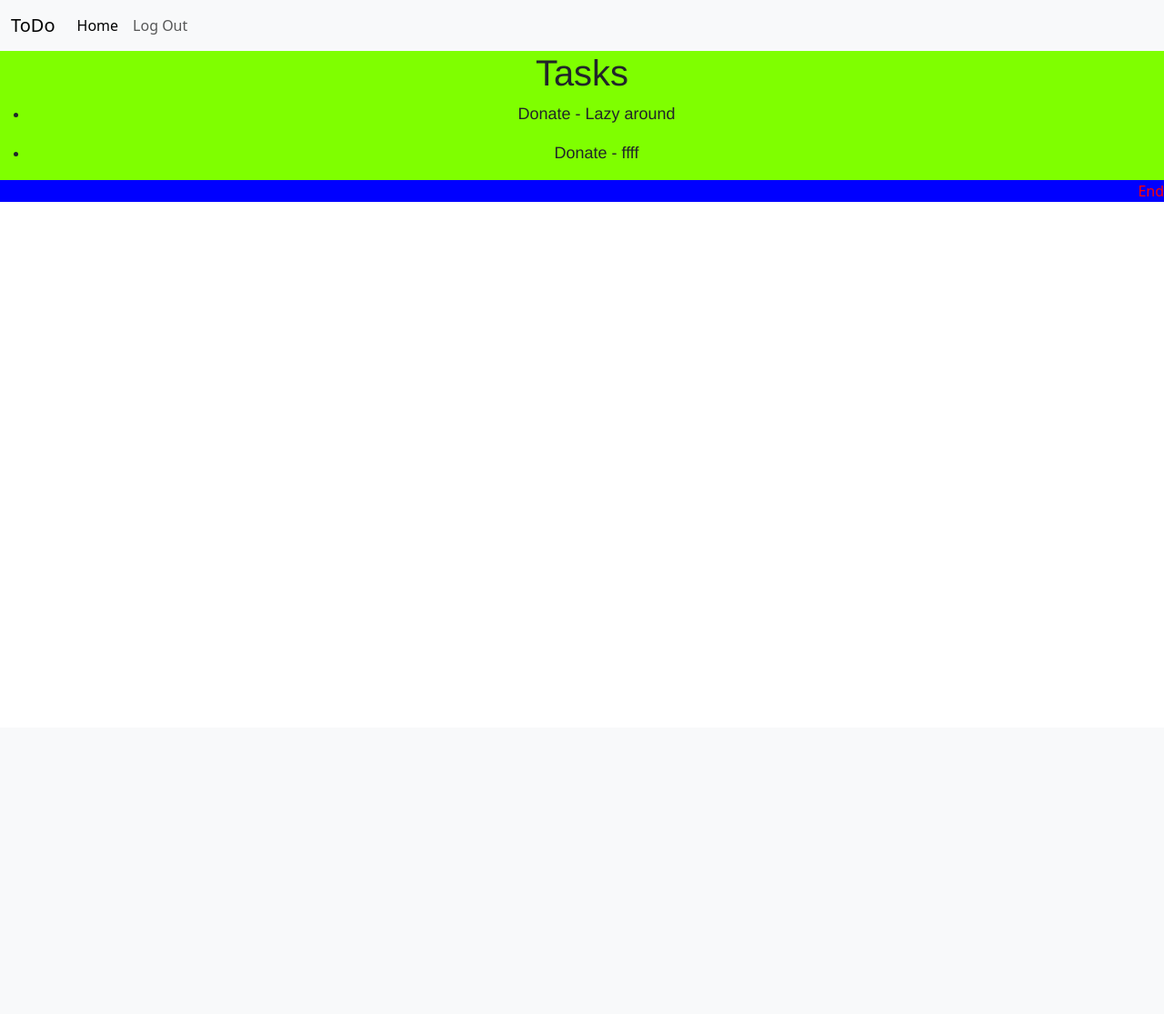
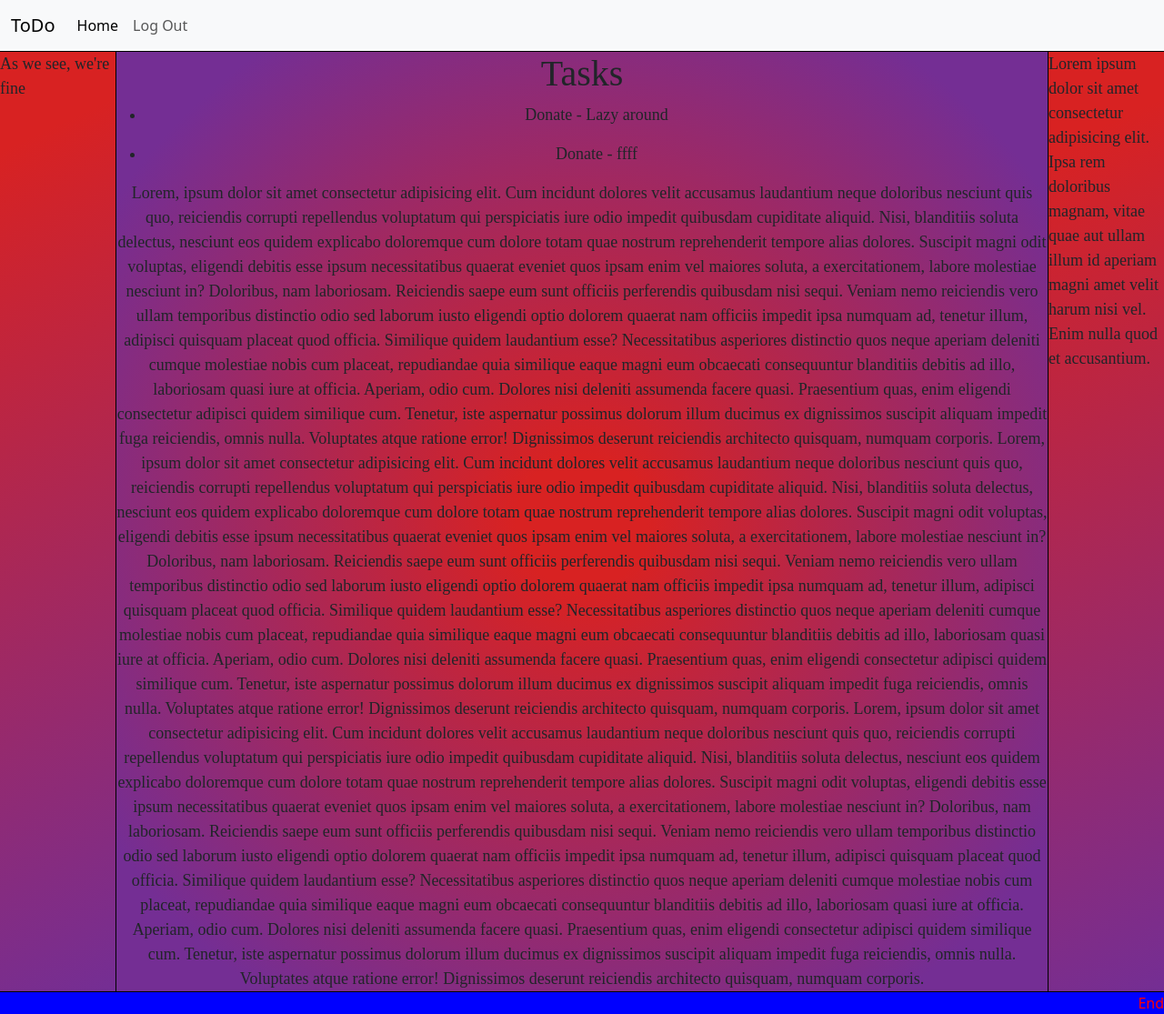
Before and after one commit to Egorka05284/ToDo, a Django app: page /todo/ in a window 1280 px wide. Shown: the whole page at 91% size. Before the commit the page ends 800 px from the top, so only its background shows below. Run offline with Django 5.2, Linux system fonts and the light colour scheme; data comes from the database, SQL or seed files in the repository.

Commit message:
make the page good-looking

```diff
--- a/todo_list/static/todo_list/styles.css
+++ b/todo_list/static/todo_list/styles.css
@@ -5,19 +5,13 @@ html {
 }
 
 header {
-    text-align: left;
-    display: block;
-    background-color: black;
-    color: white;
-    border-bottom: 2px;
+    border-bottom: solid 1px black;
 }
 
 section {
-    background-color: chartreuse;
-    text-align: center;
-    font-family: 'Franklin Gothic Medium', 'Arial Narrow', Arial, sans-serif;
+    font-family:'Times New Roman', Times, serif;
     font-size: large;
-    display: grid;
+    display: flex;
 
 }
 
@@ -27,5 +21,33 @@ footer {
     text-align: right;
     background-color: blue;
     color: red;
-    border-top: 2px;
+    border-top: solid 1px black;
+    box-sizing: border-box;
 }
+
+.left-chapter {
+    background: linear-gradient(155deg, #d82222 10%, #742e94 100%);
+    width: 10%;
+    min-height: 100%;
+    display: block;
+    border-right: solid 1px black;
+}
+
+
+.content {
+    background: radial-gradient(#d82222 10%, #742e94 86%, #742e94 100%);
+    text-align: center;
+    width: 80%;
+}
+
+.tasks > ul > li {
+    list-style: none;
+}
+
+.right-chapter {
+    background: linear-gradient(155deg, #d82222 10%, #742e94 100%);;
+    width: 10%;
+    min-height: 100%;
+    display: block;
+    border-left: solid 1px black;
+}
--- a/todo_list/templates/todo_list/index.html
+++ b/todo_list/templates/todo_list/index.html
@@ -7,7 +7,8 @@
   <nav class="navbar navbar-expand-lg bg-body-tertiary">
     <div class="container-fluid">
       <a class="navbar-brand" href="#">ToDo</a>
-              <button class="navbar-toggler" type="button" data-bs-toggle="collapse" data-bs-target="#navbarNavAltMarkup" aria-controls="navbarNavAltMarkup" aria-expanded="false" aria-label="Toggle navigation">
+      <button class="navbar-toggler" type="button" data-bs-toggle="collapse" data-bs-target="#navbarNavAltMarkup"
+        aria-controls="navbarNavAltMarkup" aria-expanded="false" aria-label="Toggle navigation">
         <span class="navbar-toggler-icon"></span>
       </button>
       <div class="collapse navbar-collapse" id="navbarNavAltMarkup">
@@ -20,16 +21,61 @@
   </nav>
 </header>
 <section>
+  <div class="left-chapter">
+    As we see, we're fine
+  </div>
+  <div class="content">
     <h1>Tasks</h1>
-        <div class="tasks">
     {% for task in tasks %}
     <ul>
       <li>{{task.username}} - {{task.task}}</li>
     </ul>
     {% endfor %}
-
+    Lorem, ipsum dolor sit amet consectetur adipisicing elit. Cum incidunt dolores velit accusamus laudantium neque
+    doloribus nesciunt quis quo, reiciendis corrupti repellendus voluptatum qui perspiciatis iure odio impedit quibusdam
+    cupiditate aliquid. Nisi, blanditiis soluta delectus, nesciunt eos quidem explicabo doloremque cum dolore totam quae
+    nostrum reprehenderit tempore alias dolores. Suscipit magni odit voluptas, eligendi debitis esse ipsum
+    necessitatibus quaerat eveniet quos ipsam enim vel maiores soluta, a exercitationem, labore molestiae nesciunt in?
+    Doloribus, nam laboriosam. Reiciendis saepe eum sunt officiis perferendis quibusdam nisi sequi. Veniam nemo
+    reiciendis vero ullam temporibus distinctio odio sed laborum iusto eligendi optio dolorem quaerat nam officiis
+    impedit ipsa numquam ad, tenetur illum, adipisci quisquam placeat quod officia. Similique quidem laudantium esse?
+    Necessitatibus asperiores distinctio quos neque aperiam deleniti cumque molestiae nobis cum placeat, repudiandae
+    quia similique eaque magni eum obcaecati consequuntur blanditiis debitis ad illo, laboriosam quasi iure at officia.
+    Aperiam, odio cum. Dolores nisi deleniti assumenda facere quasi. Praesentium quas, enim eligendi consectetur
+    adipisci quidem similique cum. Tenetur, iste aspernatur possimus dolorum illum ducimus ex dignissimos suscipit
+    aliquam impedit fuga reiciendis, omnis nulla. Voluptates atque ratione error! Dignissimos deserunt reiciendis
+    architecto quisquam, numquam corporis. Lorem, ipsum dolor sit amet consectetur adipisicing elit. Cum incidunt dolores velit accusamus laudantium neque
+    doloribus nesciunt quis quo, reiciendis corrupti repellendus voluptatum qui perspiciatis iure odio impedit quibusdam
+    cupiditate aliquid. Nisi, blanditiis soluta delectus, nesciunt eos quidem explicabo doloremque cum dolore totam quae
+    nostrum reprehenderit tempore alias dolores. Suscipit magni odit voluptas, eligendi debitis esse ipsum
+    necessitatibus quaerat eveniet quos ipsam enim vel maiores soluta, a exercitationem, labore molestiae nesciunt in?
+    Doloribus, nam laboriosam. Reiciendis saepe eum sunt officiis perferendis quibusdam nisi sequi. Veniam nemo
+    reiciendis vero ullam temporibus distinctio odio sed laborum iusto eligendi optio dolorem quaerat nam officiis
+    impedit ipsa numquam ad, tenetur illum, adipisci quisquam placeat quod officia. Similique quidem laudantium esse?
+    Necessitatibus asperiores distinctio quos neque aperiam deleniti cumque molestiae nobis cum placeat, repudiandae
+    quia similique eaque magni eum obcaecati consequuntur blanditiis debitis ad illo, laboriosam quasi iure at officia.
+    Aperiam, odio cum. Dolores nisi deleniti assumenda facere quasi. Praesentium quas, enim eligendi consectetur
+    adipisci quidem similique cum. Tenetur, iste aspernatur possimus dolorum illum ducimus ex dignissimos suscipit
+    aliquam impedit fuga reiciendis, omnis nulla. Voluptates atque ratione error! Dignissimos deserunt reiciendis
+    architecto quisquam, numquam corporis. Lorem, ipsum dolor sit amet consectetur adipisicing elit. Cum incidunt dolores velit accusamus laudantium neque
+    doloribus nesciunt quis quo, reiciendis corrupti repellendus voluptatum qui perspiciatis iure odio impedit quibusdam
+    cupiditate aliquid. Nisi, blanditiis soluta delectus, nesciunt eos quidem explicabo doloremque cum dolore totam quae
+    nostrum reprehenderit tempore alias dolores. Suscipit magni odit voluptas, eligendi debitis esse ipsum
+    necessitatibus quaerat eveniet quos ipsam enim vel maiores soluta, a exercitationem, labore molestiae nesciunt in?
+    Doloribus, nam laboriosam. Reiciendis saepe eum sunt officiis perferendis quibusdam nisi sequi. Veniam nemo
+    reiciendis vero ullam temporibus distinctio odio sed laborum iusto eligendi optio dolorem quaerat nam officiis
+    impedit ipsa numquam ad, tenetur illum, adipisci quisquam placeat quod officia. Similique quidem laudantium esse?
+    Necessitatibus asperiores distinctio quos neque aperiam deleniti cumque molestiae nobis cum placeat, repudiandae
+    quia similique eaque magni eum obcaecati consequuntur blanditiis debitis ad illo, laboriosam quasi iure at officia.
+    Aperiam, odio cum. Dolores nisi deleniti assumenda facere quasi. Praesentium quas, enim eligendi consectetur
+    adipisci quidem similique cum. Tenetur, iste aspernatur possimus dolorum illum ducimus ex dignissimos suscipit
+    aliquam impedit fuga reiciendis, omnis nulla. Voluptates atque ratione error! Dignissimos deserunt reiciendis
+    architecto quisquam, numquam corporis.
   </div>
-
+  <div class="right-chapter">
+    Lorem ipsum dolor sit amet consectetur adipisicing elit. Ipsa rem doloribus magnam, vitae quae aut ullam illum id
+    aperiam magni amet velit harum nisi vel. Enim nulla quod et accusantium.
+  </div>
 </section>
 <footer>
   End
```
Lines whose indentation alone changed are shown as unchanged.
